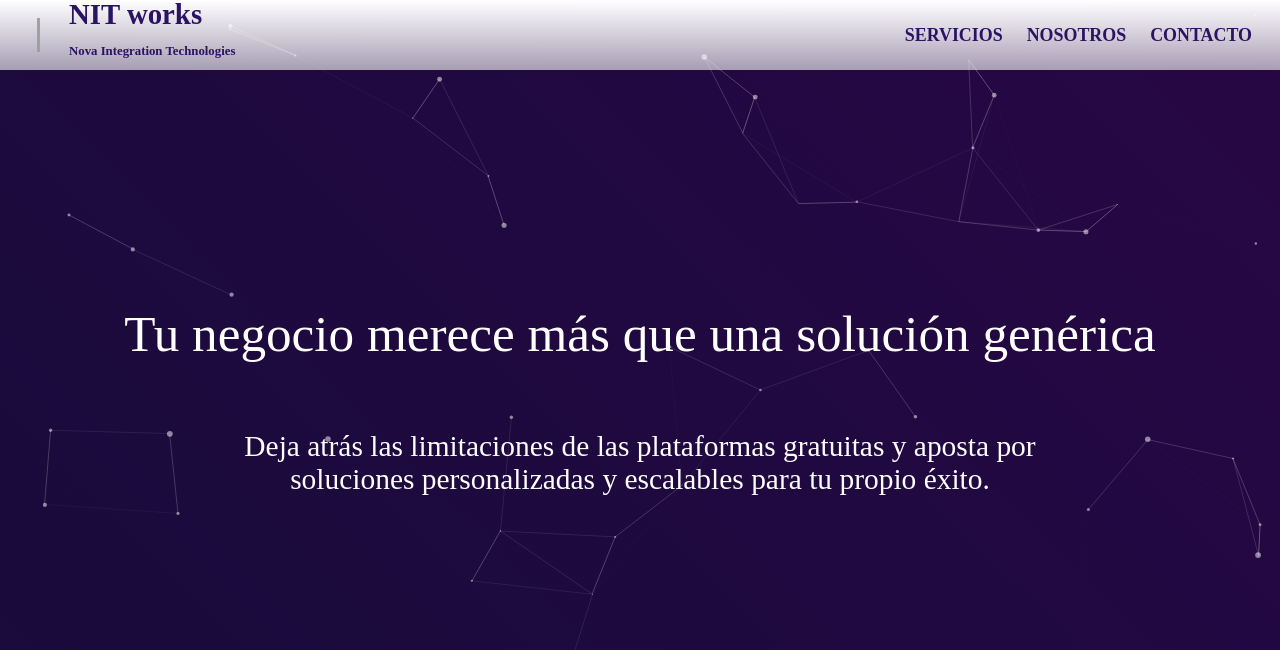
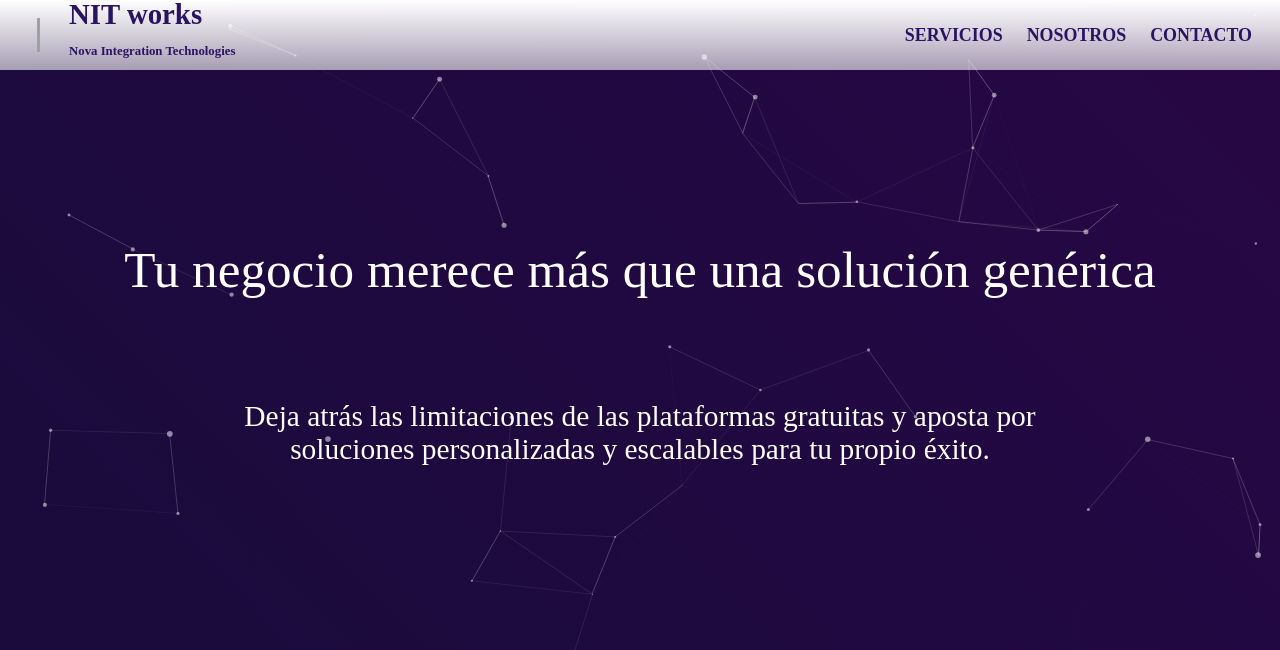
Before and after one commit to NoInTe/NoInTe, a plain HTML site: page index.html in a window 1280 px wide. Shown: the top 650 px of the page. Drawn offline with nearby package versions, Linux system fonts and the light colour scheme; grey boxes are pictures that could not be loaded; animation ran at ten frames a second.

Commit message:
se saca cabesera y se deja titulo y subtitulo sueltos en la main para poder interactuar con las particulas

```diff
--- a/css/index.css
+++ b/css/index.css
@@ -8,7 +8,6 @@
 
 :root {
   --main-height: 500vh;
-  --cabecera-height: 100vh;
   --nosotros-top: 300vh;
   --nosotros-paddingBotton: 360px;
   --footer-top: -50px;
@@ -305,7 +304,7 @@ main {
 /*                                    CABECERA                                              */
 /*-------------------------------------------------------------------------------------------*/
 
-.cabecera {
+/* .cabecera {
   top: 0;
   width: 100%;
   height: var(--cabecera-height);
@@ -318,22 +317,36 @@ main {
   gap: 10%;
   color: #ffffff;
   z-index: 100;
-}
+} */
 
-.cabecera.desactivado {
+.desactivado {
   opacity: 0;
+  transform: scale(0.95);
+  transition: opacity 0.5s ease, transform 0.5s ease;
 }
 
 .cabecera-titulo {
-  left: 0;
+  top: 30vh;
+  padding-left: 20px;
+  padding-right: 20px;
+  position: absolute;
+  align-self: center;
   font-size: 4vw;
   text-align: center;
+  color: #ffffff;
+  z-index: 100;
 }
 
 .cabecera-subtitulo {
-  left: 0;
+  top: 50vh;
+  padding-left: 20px;
+  padding-right: 20px;
+  position: absolute;
+  align-self: center;
   font-size: 2.3vw;
   text-align: center;
+  color: #ffffff;
+  z-index: 100;
 }
 
 /*-------------------------------------------------------------------------------------------*/
--- a/index.html
+++ b/index.html
@@ -84,13 +84,13 @@
 
   <!-- Contenido de la página -->
   <main id="particles-js">
-    <section class="cabecera">
+    <!-- <section class="cabecera"> -->
       <!-- Fondo con clip-path -->
       <div class="cabecera-titulo">Tu negocio merece más que una solución genérica</div>
       <div class="cabecera-subtitulo">Deja atrás las limitaciones de las plataformas gratuitas y aposta por<br>
         soluciones personalizadas y escalables para tu propio éxito.
       </div>
-    </section>
+    <!-- </section> -->
     <section class="servicios" id="servicios">
       <div class="seccion-titulo">SERVICIOS</div>
 
--- a/js/index.js
+++ b/js/index.js
@@ -1,10 +1,12 @@
+// ------------------AJUSTE DINAMICO DE LOS CONTENEDORES ABSOLUTOS-----------------------//
 const servicios = document.querySelector(".servicios");
 const nosotros = document.querySelector(".nosotros");
 const footer = document.querySelector(".footer");
-// ------------------------------HEADER--------------------------------------------//
+// ------------------------------HEADER------------------------------------------------//
 //NAV
 const hamburger = document.querySelector(".hamburger");
-const cabecera = document.querySelector(".cabecera");
+const cabeceraTitulo = document.querySelector(".cabecera-titulo");
+const cabeceraSubtitulo = document.querySelector(".cabecera-subtitulo");
 const navMenu = document.querySelector(".nav-links");
 
 // ------------------------------SERVICIOS--------------------------------------------//
@@ -118,38 +120,26 @@ const contenidoExtra = {
               </p>
   `,
 };
-// ------------------------------NOSOTROS--------------------------------------------//
+// ---------------------------------NOSOTROS----------------------------------------------//
 /* contenido LINEA DE TIEMPO  */
 const zoomInContents = document.querySelectorAll('.nosotros_lt');
 
-
-
-
-// ----------------------------------EVENTOS DEL DOM-------------------------------------//
-
+// ------------------------------------EVENTOS-------------------------------------------//
 document.addEventListener("DOMContentLoaded", function () {
-
   // Ocultar preloader después de 1000ms
   setTimeout(() => {
     document.querySelector('.preloader').classList.add("hidden");
     document.querySelector('main').style.display = "flex"; // Mostrar contenido
   }, 1000);
-
 });
 
 window.addEventListener("load", function () {
-
   ajusteContenedorVertical();
-
 });
 
 window.addEventListener("resize", function () {
-
   ajusteContenedorVertical();
-
 });
-
-
 
 // ----------------------AJUSTE DINAMICO DE LOS CONTENEDORES ABSOLUTOS---------------------------//
 function ajusteContenedorVertical() {
@@ -176,7 +166,8 @@ document.querySelector('.whatsapp-icono').addEventListener('click', function ()
 hamburger.addEventListener("click", () => {
   popup.style.display = 'none';
   hamburger.classList.toggle("active");
-  cabecera.classList.toggle("desactivado");
+  cabeceraTitulo.classList.toggle("desactivado");
+  cabeceraSubtitulo.classList.toggle("desactivado");
   navMenu.classList.toggle("active");
   let menuOpen = navMenu.classList.contains("active");
   let newMenuOpenStatus = menuOpen;
@@ -187,7 +178,8 @@ hamburger.addEventListener("click", () => {
 document.querySelectorAll(".nav-links a").forEach(n =>
   n.addEventListener("click", () => {
     hamburger.classList.remove("active");
-    cabecera.classList.remove("desactivado");
+    cabeceraTitulo.classList.remove("desactivado");
+    cabeceraSubtitulo.classList.remove("desactivado");
     navMenu.classList.remove("active");
     hamburger.setAttribute("aria-expanded", "false");
   })
@@ -197,7 +189,8 @@ document.querySelectorAll(".nav-links a").forEach(n =>
 document.addEventListener("click", (e) => {
   if (!hamburger.contains(e.target) && !navMenu.contains(e.target)) {
     hamburger.classList.remove("active");
-    cabecera.classList.remove("desactivado");
+    cabeceraTitulo.classList.remove("desactivado");
+    cabeceraSubtitulo.classList.remove("desactivado");
     navMenu.classList.remove("active");
     hamburger.setAttribute("aria-expanded", "false");
   }
@@ -206,7 +199,8 @@ document.addEventListener("click", (e) => {
 // Cerrar el menú al hacer scroll
 window.addEventListener("scroll", () => {
   hamburger.classList.remove("active");
-  cabecera.classList.remove("desactivado");
+  cabeceraTitulo.classList.remove("desactivado");
+  cabeceraSubtitulo.classList.remove("desactivado");
   navMenu.classList.remove("active");
   hamburger.setAttribute("aria-expanded", "false");
 });
```
